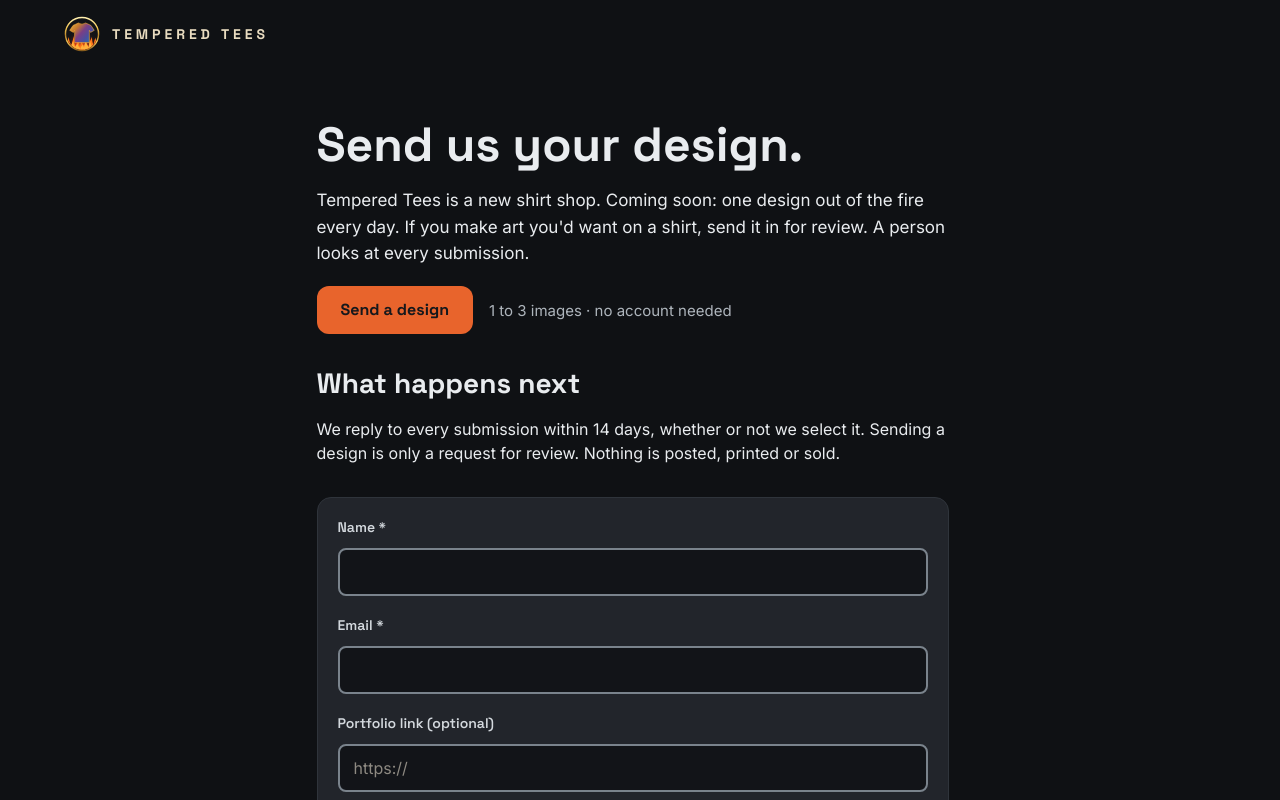
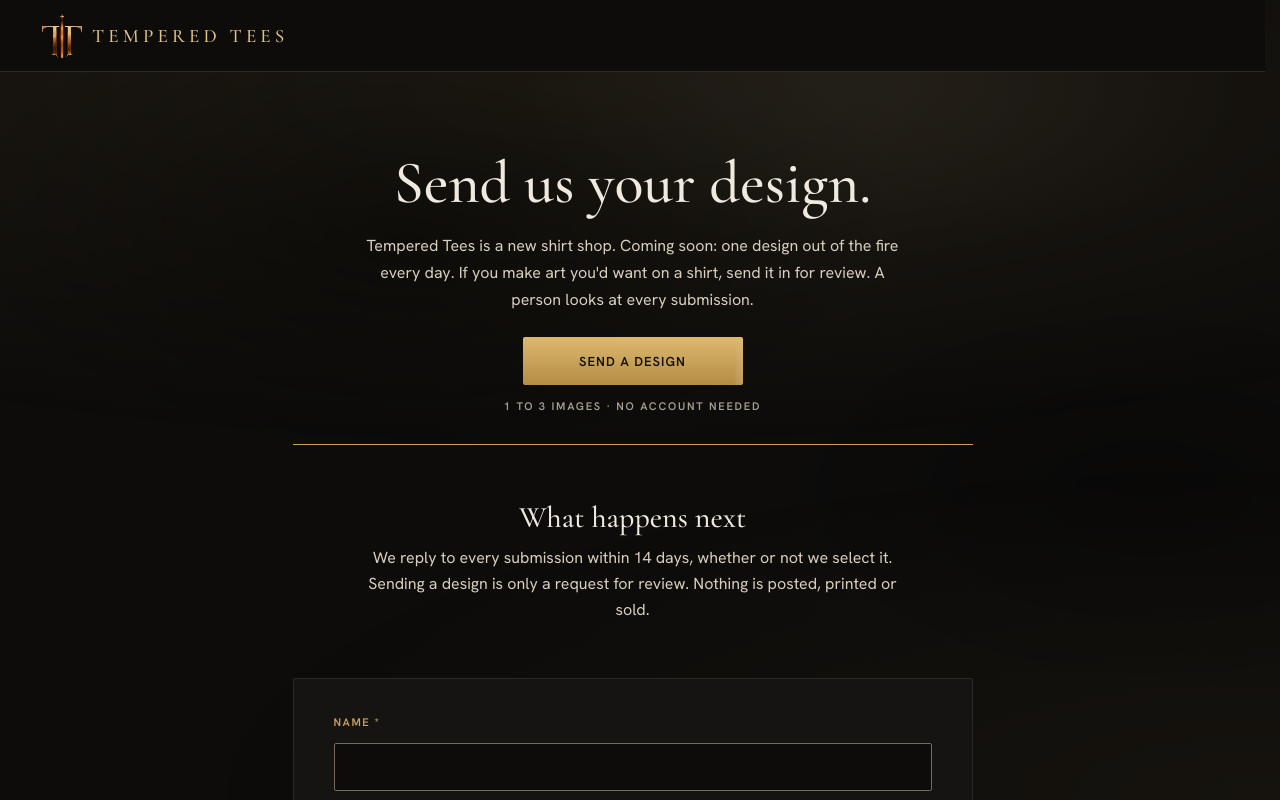
Before and after one commit to Ironbishop123/tt-submit, a plain HTML site: page index.html in a window 1280 px wide. Shown: the top 800 px of the page. Drawn offline with Linux system fonts and the light colour scheme.

Commit message:
Add files via upload
Daybook look: index.html (sheet 01 v2)

```diff
--- a/index.html
+++ b/index.html
@@ -6,12 +6,16 @@
 <meta name="robots" content="noindex,nofollow">
 <title>Send a design for review · Tempered Tees</title>
 <meta name="description" content="Send Tempered Tees a design for review. You keep all rights to your design.">
-<meta name="theme-color" content="#0F1114">
-<link rel="icon" href="assets/favicon.ico">
+<meta name="theme-color" content="#0d0c0b">
+<link rel="icon" href="assets/favicon.ico" sizes="any">
+<link rel="icon" type="image/svg+xml" href="assets/favicon.svg">
+<link rel="apple-touch-icon" href="assets/apple-touch-icon.png">
+<link rel="preload" href="assets/tt-daybook-cormorant-500.woff2" as="font" type="font/woff2" crossorigin>
+<link rel="preload" href="assets/tt-daybook-hanken-400.woff2" as="font" type="font/woff2" crossorigin>
 <link rel="stylesheet" href="assets/tokens.css">
 <link rel="stylesheet" href="assets/components.css">
 <link rel="stylesheet" href="assets/site.css">
-<style>html,.tt-body{background:#0F1114}</style>
+<style>html,.tt-body{background:#0d0c0b}</style>
 
 <style>
 /* Page-only styles (TT-SUB). Mobile-first; nothing here overrides the shared design system. */
@@ -72,11 +76,14 @@
 @media (prefers-reduced-motion:reduce){.sub-spin{animation:none}}
 </style>
 <style>html{scrollbar-gutter:stable}</style>
+<!-- Daybook look (Claude, 2026-11-19). Look only: ids, fields, limits, config.js and review.js are unchanged. Must stay the LAST stylesheet. -->
+<link rel="stylesheet" href="assets/tt-daybook-skin.css">
 
 </head>
 <body class="tt-body tt-lava">
+<div class="tt-room" aria-hidden="true"><i class="tt-glow"></i><i class="tt-glow"></i><i class="tt-smoke"></i></div>
 <!-- TT-SUB v1.7.7-sendanother (staging; from live v1.7.6 page): Send another design + spam-line. Original header follows. TT-SUB v1.7.2-review (Arthur 19:28 CT; from v1.7.1): REVIEW-ONLY intake (Arthur 2026-10-22 19:05 CT). Not deployed. -->
-<header class="sub-head"><a class="tt-lock" href="https://temperedtees.com" aria-label="Tempered Tees home"><img src="assets/logo_icon.svg" alt=""><span>TEMPERED TEES</span></a></header>
+<header class="sub-head"><a class="tt-lock" href="https://temperedtees.com" aria-label="Tempered Tees home"><img src="assets/tt-daybook-mark.jpg" alt="" width="160" height="160"><span>TEMPERED TEES</span></a></header>
 
 <main class="tt-wrap pt-main sub-main" id="main">
 <section class="sub-hero pt-sec" aria-labelledby="h-hero">
@@ -140,7 +147,7 @@
 </form>
 
 <div id="ok" class="tt-card tt-card--pad sub-state" hidden>
-  <img src="assets/logo_icon.svg" alt="" width="64" height="64">
+  <img src="assets/tt-daybook-mark.jpg" alt="" width="64" height="64">
   <h2 class="tt-h2" id="ok-h" tabindex="-1">Got it. Thanks.</h2>
   <p>Your design was sent to our review inbox. We'll reply from artists@temperedtees.com. Keep your reference number.</p>
   <p class="tt-muted" id="ok-ref" style="font-size:14px"></p>
```
